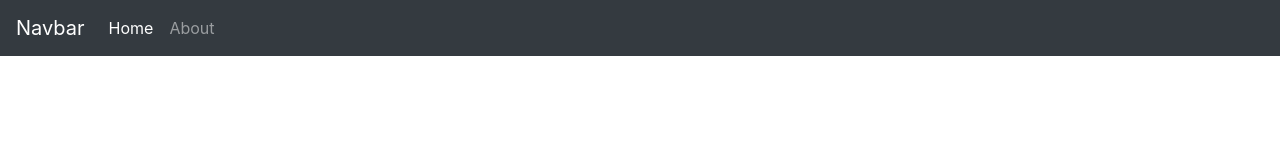
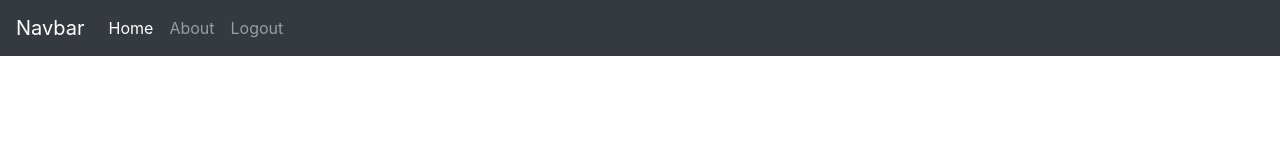
Before and after one commit to rparelkar/angular-app-with-auth, an Angular app: page / in a window 1280 px wide. Shown: the top 160 px of the page. Built offline with nearby package versions, Linux system fonts and the light colour scheme.

Commit message:
v2.2
implemented logout state

```diff
--- a/src/app/app.component.html
+++ b/src/app/app.component.html
@@ -13,6 +13,9 @@
       <li class="nav-item">
         <a class="nav-link" routerLink="/about">About</a>
       </li>
+      <li class="nav-item">
+        <a class="nav-link" routerLink="/logout">Logout</a>
+      </li>
     </ul>
   </div>
 </nav>
--- a/src/app/app.routing.ts
+++ b/src/app/app.routing.ts
@@ -10,6 +10,7 @@
     { path: '', component: LoginComponent},
     { path: 'home', component: HomeComponent },
     { path: 'about', component: AboutComponent },
+    { path: 'logout', component: LoginComponent },
 
     // otherwise redirect to home
     { path: '**', redirectTo: 'login' }
```
